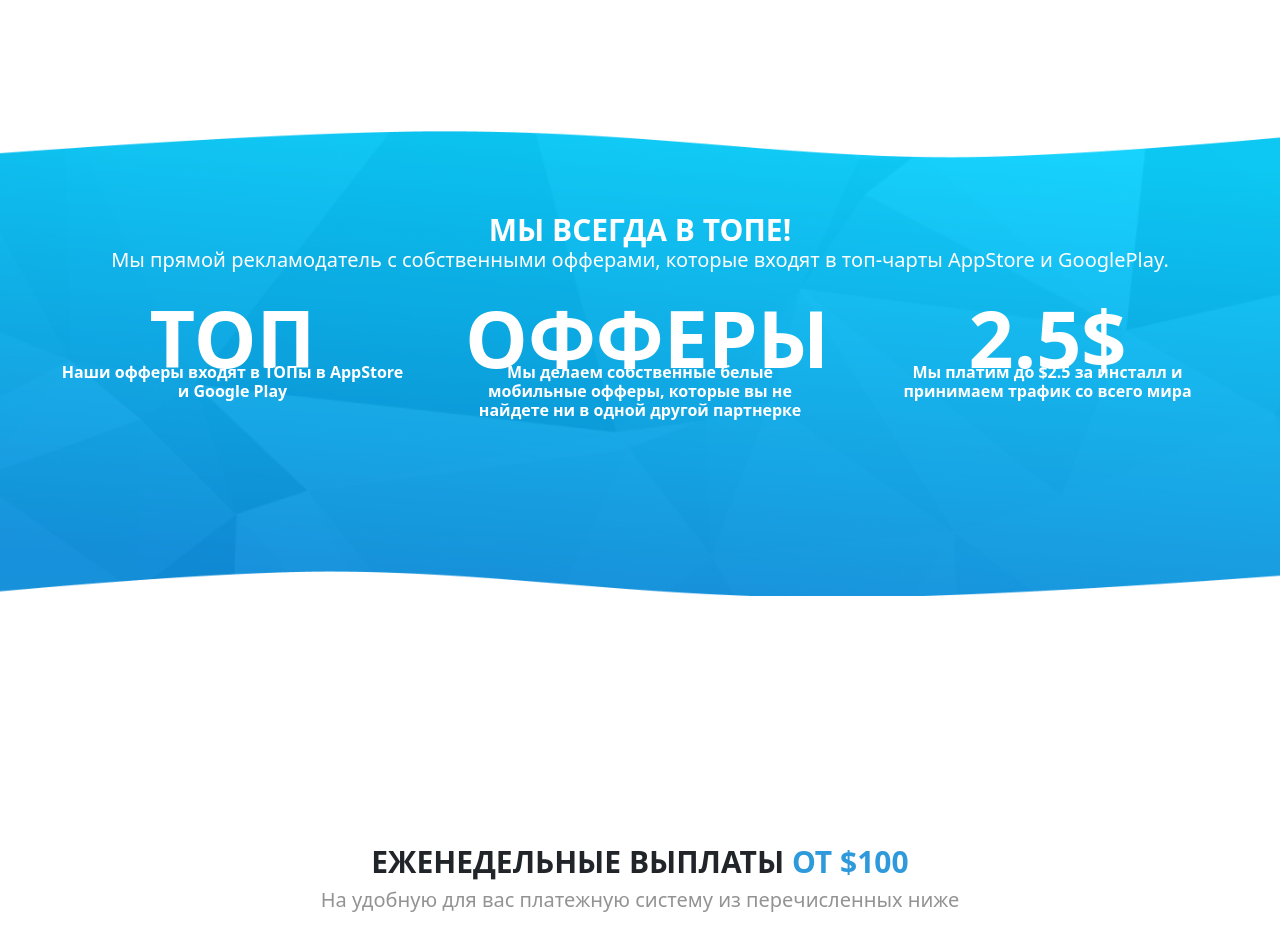
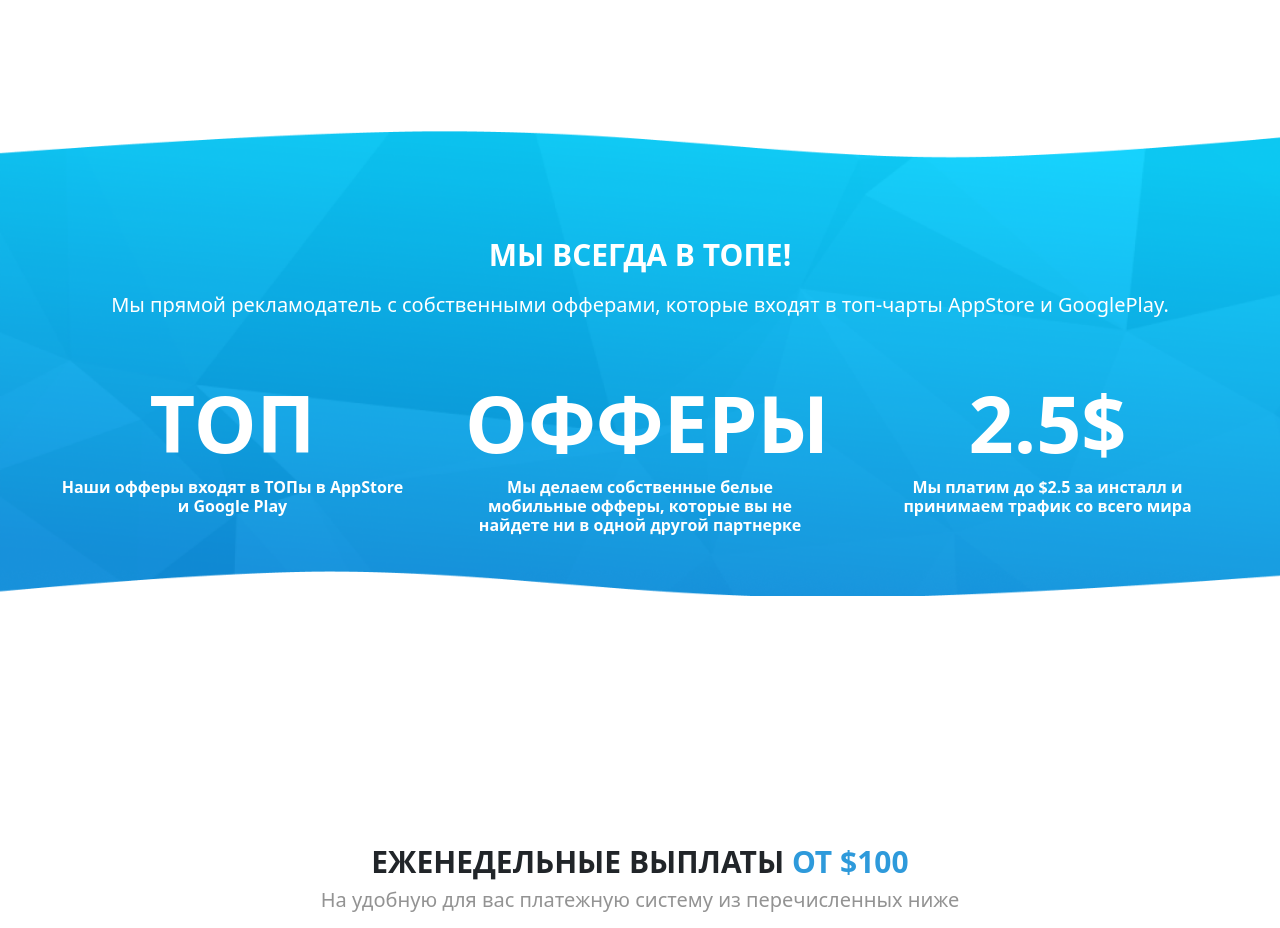
Before and after one commit to curiousrain/traffic-shark-template, a plain HTML site: page index.html in a window 1280 px wide. Shown: the part 1120-2048 px from the top of the page. Drawn offline with nearby package versions, Linux system fonts and the light colour scheme.

Commit message:
fixed third

```diff
--- a/assets/style/index.css
+++ b/assets/style/index.css
@@ -143,6 +143,7 @@ a:visited {
 .up_bg {
     width: 100%;
 }
+
 .h-container {
     position: absolute;
     display: block;
@@ -163,6 +164,7 @@ a:visited {
     letter-spacing: 0em;
     transform: translate(-50%, -50%);
 }
+
 .h3 {
     /*grid-column: 1/2;
     grid-row: 2/3;
@@ -172,6 +174,7 @@ a:visited {
     line-height: 24px;
     transform: translate(-50%, -50%);
 }
+
 .exp-container {
     position: absolute;
     top: 32%;
@@ -188,6 +191,7 @@ a:visited {
         "exp21 exp22 exp23 exp24";
     grid-column-gap: 2px rgba(255, 255, 255, 0.25);
 }
+
 .exp11,
 .exp12,
 .exp13,
@@ -197,6 +201,7 @@ a:visited {
     line-height: 49px;
     letter-spacing: 0em;
 }
+
 .exp21,
 .exp22,
 .exp23,
@@ -206,7 +211,8 @@ a:visited {
     line-height: 19px;
     letter-spacing: 0em;
 }
-.main-choice{
+
+.main-choice {
     height: 300px;
     width: 1110px;
     left: 165px;
@@ -219,7 +225,9 @@ a:visited {
     grid-template-areas: "wc-text mc-text"
         "web-button mc-button";
 }
-.wc-text, .mc-text{
+
+.wc-text,
+.mc-text {
 
     font-size: 16px;
     font-weight: 500;
@@ -250,13 +258,13 @@ color: #000000;
     display: flex;
     flex-direction: column;
     align-items: center;
-    padding-top: 80px;
-    margin-bottom: 40px;
+    padding-top: 105px;
+    margin-bottom: 80px;
 }
 
 .third-title {
     color: #FFFFFF;
-    margin-bottom: 0;
+    margin-bottom: 20px;
 }
 
 .sections-titles {
@@ -291,6 +299,7 @@ color: #000000;
     font-size: 79px;
     line-height: 19px;
     color: #FFFFFF;
+    padding-bottom: 30px;
 }
 
 .columns-text {
```
Lines whose indentation alone changed are shown as unchanged.
